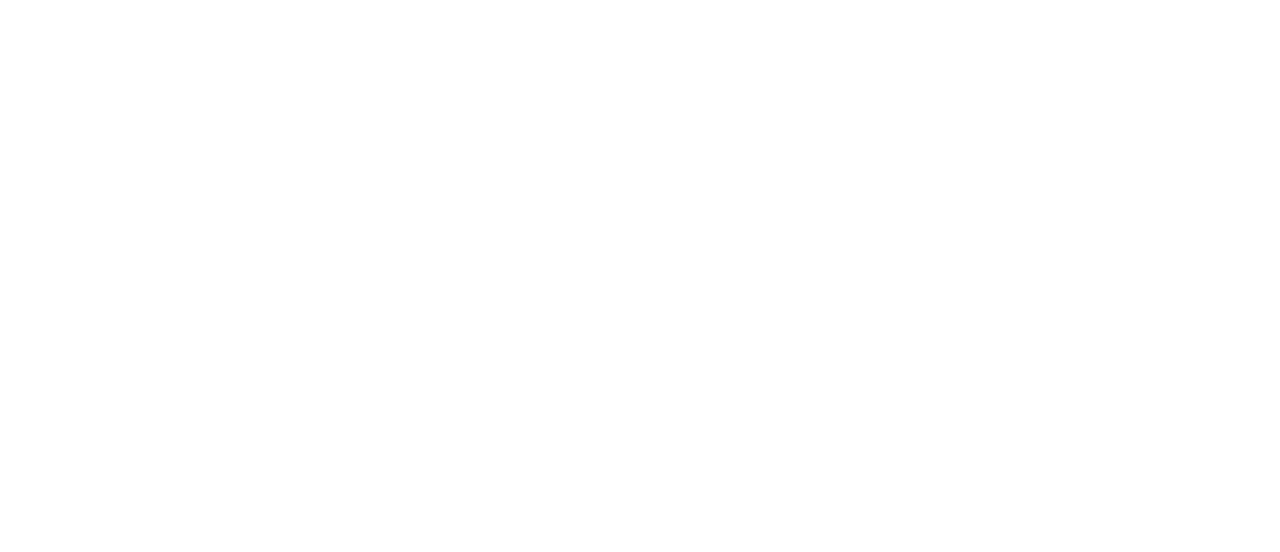
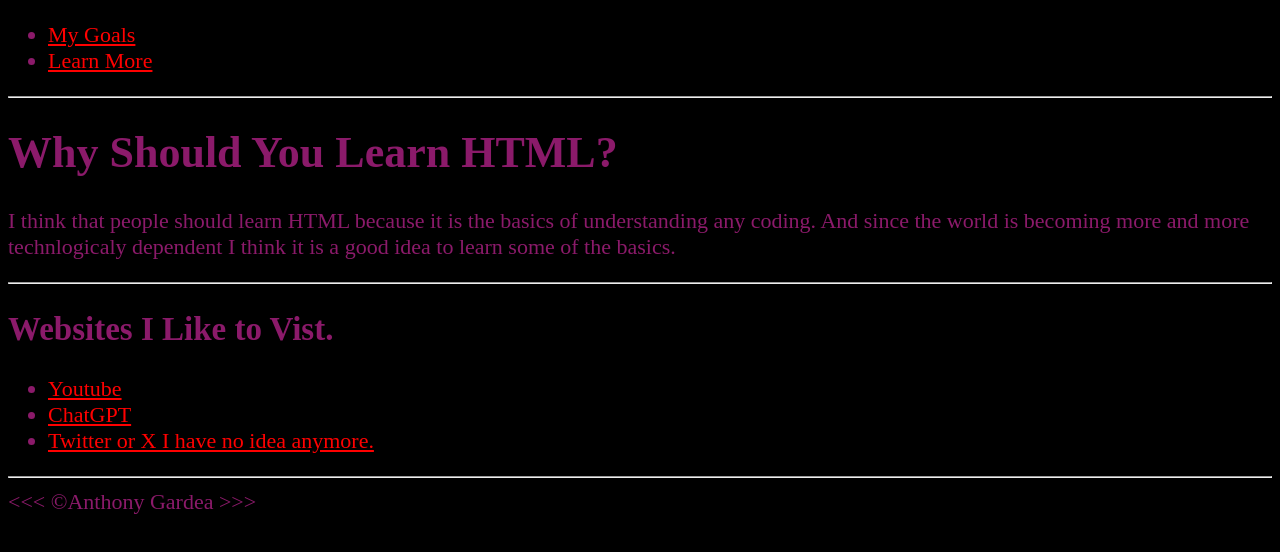
Before and after one commit to CIT85/anthonyg-pub, a plain HTML site: page w2/index.html in a window 1280 px wide. Drawn offline with Linux system fonts and the light colour scheme.

Commit message:
step 2 complete

```diff
--- a/w2/index.html
+++ b/w2/index.html
@@ -2,14 +2,53 @@
 <html lang="en">
 	<head>
 		<meta charset="UTF-8">
-        <meta name="viewport" content="width=device-width, inital-scale=1.0">
+		<meta name="viewport" content="width=device-width, inital-scale=1.0">
 		<meta name="author" content="Anthony Gardea">
-		<meta name="description"content="This page contains all the reasons as to why I am taking this course.">
+		<meta
+			name="description"
+			content="This page contains all the reasons as to why I am taking this course.">
 
 		<title>Why am I taking this Course</title>
-        <link rel="icon" href="img/Favicon.jpg">
-    </head>
-    <body>
+		<link rel="icon" href="img/Favicon.jpg">
+        <link rel="stylesheet" href="main.css" type="text/css" >
+	</head>
+	<body>
+        <nav>
+            <ul>
+                <li>
+                    <a href="goals.html">My Goals</a>
+                </li>
+                <li>
+                    <a href="learn-more.html">Learn More</a>
+                </li>
+            </ul>
+        </nav>
 
-    </body>
+        <hr>
+
+		<h1>Why Should You Learn HTML?</h1>
+		<p>
+			I think that people should learn HTML because it is the basics of
+			understanding any coding. And since the world is becoming more and more
+			technlogicaly dependent I think it is a good idea to learn some of the
+			basics.
+		</p>
+
+        <hr>
+
+        <h2>Websites I Like to Vist.</h2>
+        <ul>
+            <li>
+                <a href="https://www.youtube.com" target="_blank">Youtube</a>
+            </li>
+            <li>
+                <a href="https://chat.openai.com" target="_blank">ChatGPT</a>
+            </li>
+            <li>
+                <a href="https://twitter.com/home?lang=en" target="_blank">Twitter or X I have no idea anymore.</a>
+            </li>
+        </ul>
+        <hr>
+		&lt;&lt;&lt; &copy;Anthony Gardea &gt;&gt;&gt;
+	</body>
 </html>
--- a/w2/main.css
+++ b/w2/main.css
@@ -1,10 +1,16 @@
 html {
+    font-size: 22px;
 }
 body{
+    background-color: black;
+    color: #8b1a6a;
 }
 a{
+    color: red;
 }
 a:visited{
+    color: rgb(80, 12, 158);
 }
 a:hover{
+    color: rgb(33, 33, 73);
 }
```
Also changed, not shown: w2/goals.html (+3 -1 lines), w2/learn-more.html (+3 -1 lines).
